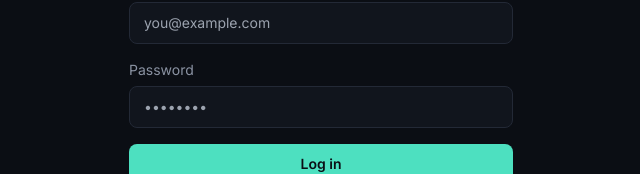
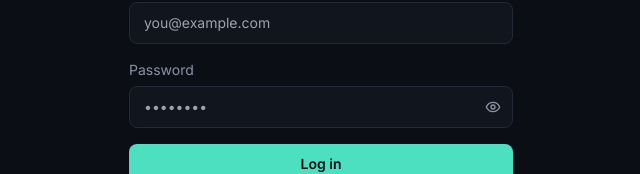
Before and after one commit to HanzlaTariq/multimind-AI, a Next.js app: page /login in a window 1280 px wide. Shown: the part 424-598 px from the top of the page, without its empty margins (319-959 px from the left). Built offline with nearby package versions, Linux system fonts and the light colour scheme; no server answers.

Commit message:
password eye or hide

```diff
--- a/app/login/page.js
+++ b/app/login/page.js
@@ -4,13 +4,14 @@ import { useState } from "react";
 import { signIn } from "next-auth/react";
 import { useRouter } from "next/navigation";
 import Link from "next/link";
-import { Loader2 } from "lucide-react";
+import { Eye, EyeOff, Loader2 } from "lucide-react";
 
 export default function LoginPage() {
   const router = useRouter();
   const [form, setForm] = useState({ email: "", password: "" });
   const [error, setError] = useState("");
   const [loading, setLoading] = useState(false);
+  const [showPassword, setShowPassword] = useState(false);
 
   async function handleSubmit(e) {
     e.preventDefault();
@@ -81,15 +82,25 @@ export default function LoginPage() {
             <label className="mb-1.5 block text-sm text-mist" htmlFor="password">
               Password
             </label>
+            <div className="relative">
               <input
                 id="password"
-              type="password"
+                type={showPassword ? "text" : "password"}
                 required
                 value={form.password}
                 onChange={(e) => setForm({ ...form, password: e.target.value })}
-              className="w-full rounded-lg border border-line bg-surface px-3.5 py-2.5 text-sm text-paper outline-none transition focus:border-signal"
+                className="w-full rounded-lg border border-line bg-surface px-3.5 py-2.5 pr-10 text-sm text-paper outline-none transition focus:border-signal"
                 placeholder="••••••••"
               />
+              <button
+                type="button"
+                onClick={() => setShowPassword((prev) => !prev)}
+                className="absolute inset-y-0 right-3 flex items-center text-mist transition hover:text-paper"
+                aria-label={showPassword ? "Hide password" : "Show password"}
+              >
+                {showPassword ? <EyeOff className="h-4 w-4" /> : <Eye className="h-4 w-4" />}
+              </button>
+            </div>
           </div>
 
           {error && (
--- a/app/signup/page.js
+++ b/app/signup/page.js
@@ -4,13 +4,14 @@ import { useState } from "react";
 import { signIn } from "next-auth/react";
 import { useRouter } from "next/navigation";
 import Link from "next/link";
-import { Loader2 } from "lucide-react";
+import { Eye, EyeOff, Loader2 } from "lucide-react";
 
 export default function SignupPage() {
   const router = useRouter();
   const [form, setForm] = useState({ name: "", email: "", password: "" });
   const [error, setError] = useState("");
   const [loading, setLoading] = useState(false);
+  const [showPassword, setShowPassword] = useState(false);
 
   async function handleSubmit(e) {
     e.preventDefault();
@@ -115,16 +116,26 @@ export default function SignupPage() {
             <label className="mb-1.5 block text-sm text-mist" htmlFor="password">
               Password
             </label>
+            <div className="relative">
               <input
                 id="password"
-              type="password"
+                type={showPassword ? "text" : "password"}
                 required
                 minLength={8}
                 value={form.password}
                 onChange={(e) => setForm({ ...form, password: e.target.value })}
-              className="w-full rounded-lg border border-line bg-surface px-3.5 py-2.5 text-sm text-paper outline-none transition focus:border-signal"
+                className="w-full rounded-lg border border-line bg-surface px-3.5 py-2.5 pr-10 text-sm text-paper outline-none transition focus:border-signal"
                 placeholder="At least 8 characters"
               />
+              <button
+                type="button"
+                onClick={() => setShowPassword((prev) => !prev)}
+                className="absolute inset-y-0 right-3 flex items-center text-mist transition hover:text-paper"
+                aria-label={showPassword ? "Hide password" : "Show password"}
+              >
+                {showPassword ? <EyeOff className="h-4 w-4" /> : <Eye className="h-4 w-4" />}
+              </button>
+            </div>
           </div>
 
           {error && (
```
Lines whose indentation alone changed are shown as unchanged.
